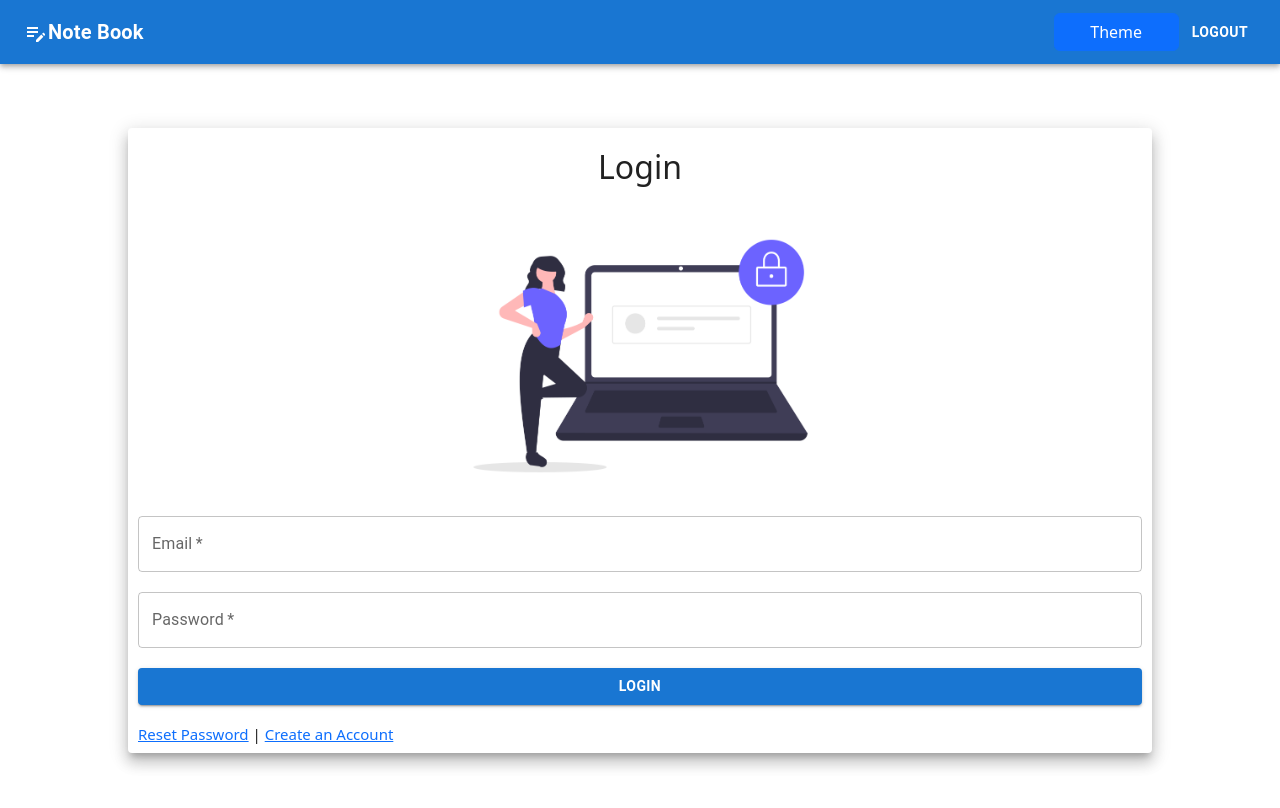
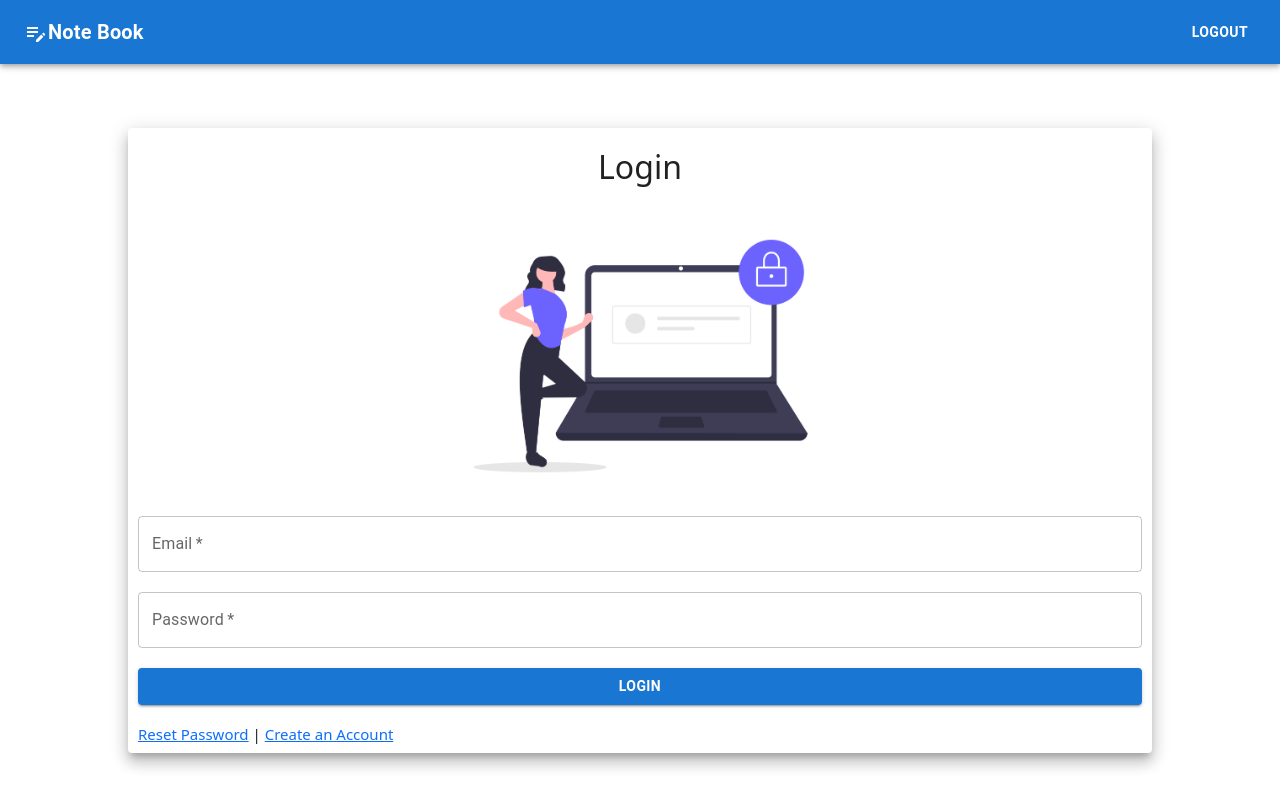
Before and after one commit to SushankSinha/notebook-frontend, a React (Create React App) app: page /login in a window 1280 px wide. Shown: the top 808 px of the page. Built offline with nearby package versions, Linux system fonts and the light colour scheme; sample sign-in values are in the browser's storage.

Commit message:
UI update

```diff
--- a/src/Components/Dashboard/ColorPicker.js
+++ /dev/null
@@ -1,24 +0,0 @@
-import React, { useState } from 'react';
-import Sketch from '@uiw/react-color-sketch';
-
-function ColorPicker ({setBgColor}){
-    const [hex, setHex] = useState("#fff");
-    const [displayColor, setDisplayColor] = useState(false);
-    return (
-      <div>
-        {displayColor && <Sketch
-          style={{ margin: 5, float : 'right' }}
-          color={hex}
-          onChange={(color) => {
-            setHex(color.hex);
-            setBgColor(color.hex)
-          }}
-        />}
-        <button type='button' className='btn btn-primary' style={{margin : '5px', float : 'right', width : '125px', wordWrap : 'break-word'}} onClick={() => setDisplayColor(!displayColor)}>
-          Theme
-        </button>
-      </div>
-    );
-  };
-
-  export default ColorPicker;
--- a/src/Components/Navbar.js
+++ b/src/Components/Navbar.js
@@ -10,13 +10,10 @@ import api from "./api";
 import { useNavigate } from "react-router-dom";
 import { ToastContainer, toast } from "react-toastify";
 import "react-toastify/dist/ReactToastify.css";
-import ColorPicker from "./Dashboard/ColorPicker";
 
 function Navbar() {
   const [success, setSuccess] = useState(false);
-  const [bgColor, setBgColor] = useState()
   const userId = localStorage.getItem('userId');
-  document.body.style.backgroundColor = `${bgColor}`
 
   const navigate = useNavigate();
 
@@ -89,8 +86,7 @@ function Navbar() {
                   </Button>
                 </Link>
               </>
-            ) : (<>
-              <ColorPicker setBgColor={setBgColor}/>
+            ) : (
               <Button
                 color="inherit"
                 style={{
@@ -102,7 +98,6 @@ function Navbar() {
               >
                 Logout
               </Button>
-              </>
             )}
           </Toolbar>
         </AppBar>
```
